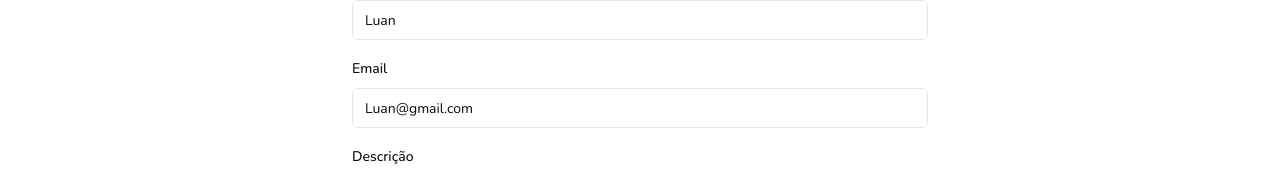
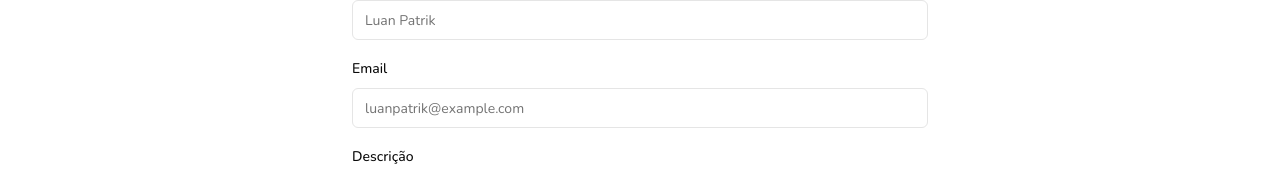
Before and after one commit to luan-patrik/my-portfolio, a Next.js app: page /contato in a window 1280 px wide. Shown: the part 242-418 px from the top of the page. Built offline with nearby package versions, Linux system fonts and the light colour scheme.

Commit message:
feat: removed name and email in input

```diff
--- a/src/components/FormContact.tsx
+++ b/src/components/FormContact.tsx
@@ -19,8 +19,8 @@ const FormContact = () => {
   const form = useForm<FormContactRequest>({
     resolver: zodResolver(FormContactValidator),
     defaultValues: {
-      author: 'Luan',
-      email: 'Luan@gmail.com',
+      author: '',
+      email: '',
       description: '',
     },
   })
```
